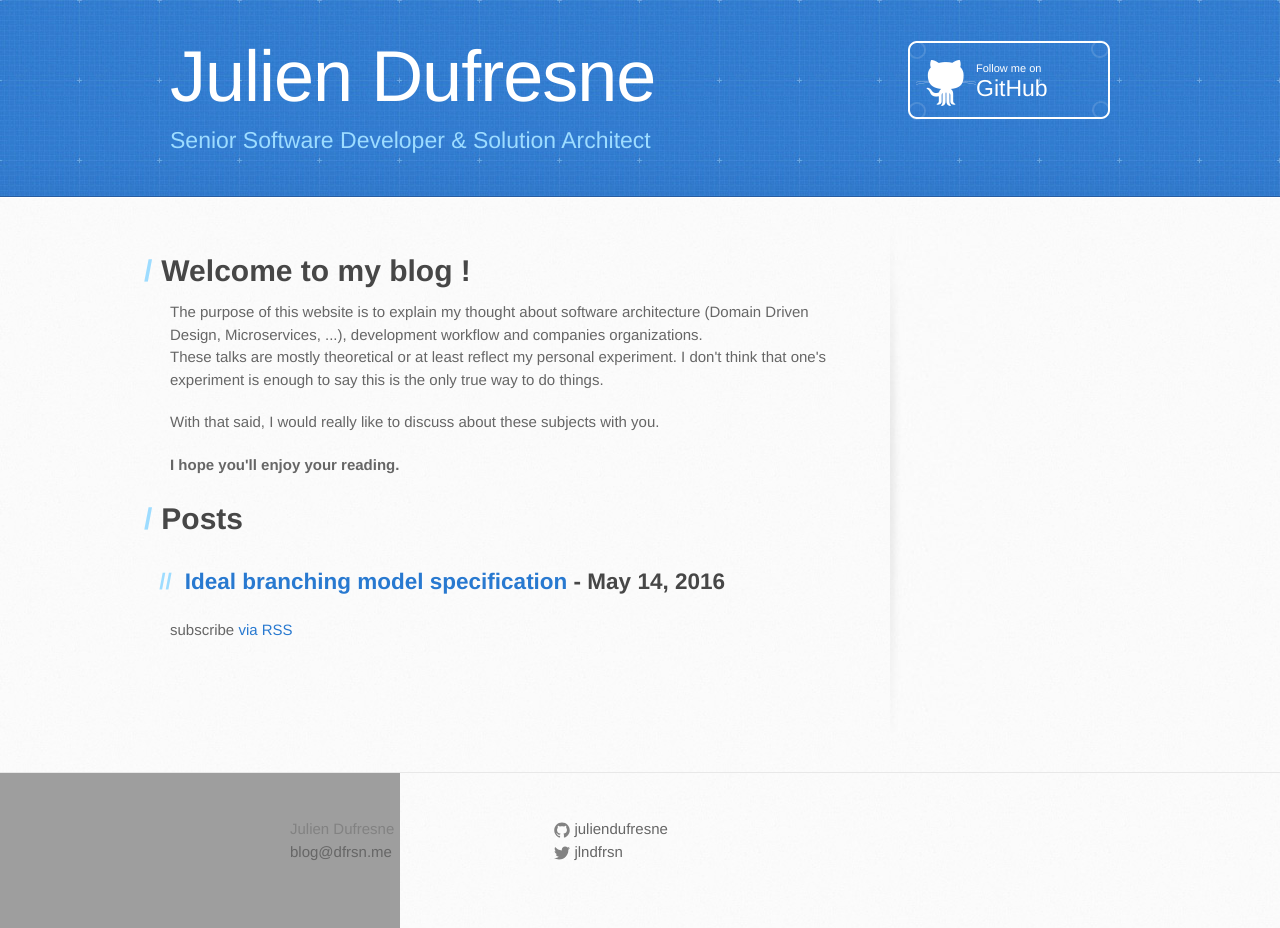
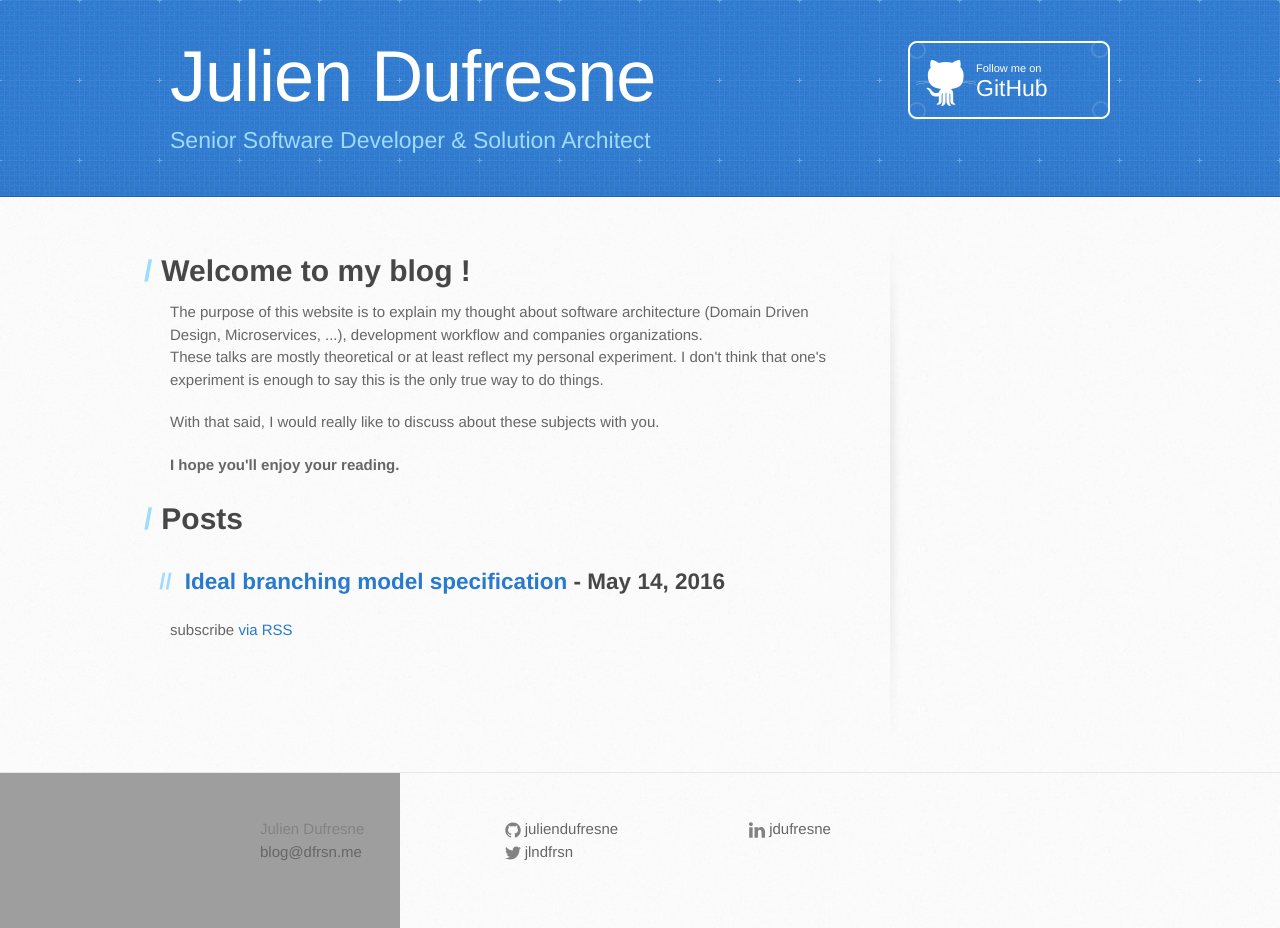
Before and after one commit to juliendufresne/juliendufresne.github.io, a Jekyll site: the page built from index.html, in a window 1280 px wide. Built offline with Jekyll 4.4.1, drawn with Linux system fonts in a browser that asks for light colours; some web fonts are replaced.

Commit message:
Add linkedin account

```diff
--- a/_config.yml
+++ b/_config.yml
@@ -12,8 +12,6 @@ description: >
   Julien Dufresne &cir; Senior Software Developer &amp; Solution Architect
 baseurl: "" # the subpath of your site, e.g. /blog
 url: "http://www.juliendufresne.fr" # the base hostname & protocol for your site
-twitter_username: jlndfrsn
-github_username:  juliendufresne
 
 exclude:
   - docker.md
--- a/_includes/footer.html
+++ b/_includes/footer.html
@@ -10,19 +10,30 @@
                 </ul>
             </div>
 
-            <div class="footer-col footer-col-2">
+            <div class="footer-col footer-col-1">
                 <ul class="social-media-list">
-                    {% if site.github_username %}
                     <li>
-                        {% include icon-github.html username=site.github_username %}
+                        <a href="https://github.com/juliendufresne">
+                            <span class="icon icon--github">{% include icon-github.svg %}</span>
+                            <span class="username">juliendufresne</span>
+                        </a>
                     </li>
-                    {% endif %}
+                    <li>
+                        <a href="https://twitter.com/jlndfrsn">
+                            <span class="icon icon--twitter">{% include icon-twitter.svg %}</span>
+                            <span class="username">jlndfrsn</span></a>
+                    </li>
+                </ul>
+            </div>
 
-                    {% if site.twitter_username %}
+            <div class="footer-col footer-col-1">
+                <ul class="social-media-list">
                     <li>
-                        {% include icon-twitter.html username=site.twitter_username %}
+                        <a href="https://fr.linkedin.com/in/jdufresne">
+                            <span class="icon icon--linkedin">{% include icon-linkedin.svg %}</span>
+                            <span class="username">jdufresne</span>
+                        </a>
                     </li>
-                    {% endif %}
                 </ul>
             </div>
         </div>
--- a/_includes/icon-github.html
+++ /dev/null
@@ -1 +0,0 @@
-<a href="https://github.com/{{ include.username }}"><span class="icon icon--github">{% include icon-github.svg %}</span><span class="username">{{ include.username }}</span></a>
--- a/_includes/icon-twitter.html
+++ /dev/null
@@ -1 +0,0 @@
-<a href="https://twitter.com/{{ include.username }}"><span class="icon icon--twitter">{% include icon-twitter.svg %}</span><span class="username">{{ include.username }}</span></a>
--- a/_sass/_base.scss
+++ b/_sass/_base.scss
@@ -23,8 +23,8 @@ img {
  * Wrapper
  */
 .wrapper {
-    max-width: -webkit-calc(#{$content-width} - (#{$spacing-unit} * 2));
-    max-width:         calc(#{$content-width} - (#{$spacing-unit} * 2));
+    max-width: -webkit-calc(#{$content-width});
+    max-width:         calc(#{$content-width});
     margin-right: auto;
     margin-left: auto;
     padding-right: $spacing-unit;
--- a/_sass/_layout.scss
+++ b/_sass/_layout.scss
@@ -27,19 +27,10 @@
 }
 
 .footer-col-1 {
-    width: -webkit-calc(35% - (#{$spacing-unit} / 2));
-    width:         calc(35% - (#{$spacing-unit} / 2));
+    width: -webkit-calc(30% - (#{$spacing-unit} / 2));
+    width:         calc(30% - (#{$spacing-unit} / 2));
 }
 
-.footer-col-2 {
-    width: -webkit-calc(20% - (#{$spacing-unit} / 2));
-    width:         calc(20% - (#{$spacing-unit} / 2));
-}
-
-.footer-col-3 {
-    width: -webkit-calc(45% - (#{$spacing-unit} / 2));
-    width:         calc(45% - (#{$spacing-unit} / 2));
-}
 
 @include media-query($on-laptop) {
     .footer-col-1,
```
Also changed, not shown: about.md (deleted, +0 -15 lines), _includes/icon-linkedin.svg (added).
